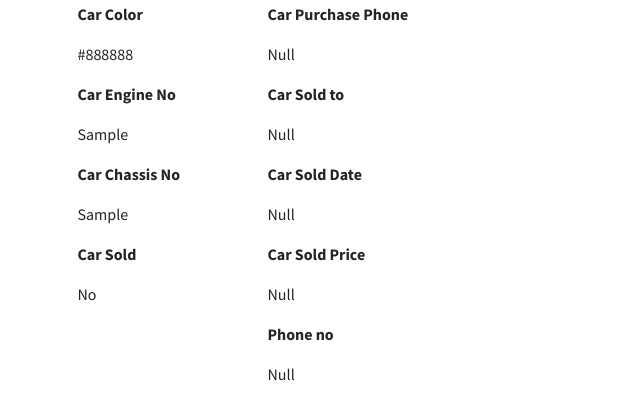
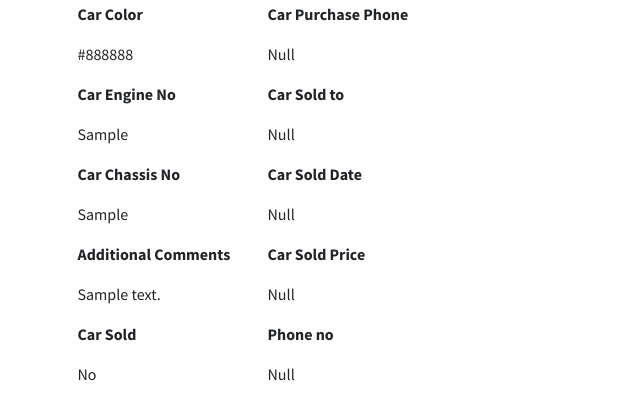
Before and after one commit to zainsarfraz/carsinventory, a PHP site: page /pages/tables/viewitem.php?id=1 in a window 1280 px wide. Shown: the part 324-744 px from the top of the page, without its empty margins (0-640 px from the left). Run offline with PHP 8.4, Linux system fonts and the light colour scheme; the visitor is signed in with stand-in values (Sample User, id 1); tables that the repository leaves empty or names only in its code hold one stand-in row (values such as "Sample post"); grey boxes marked "Sample" are stand-in pictures; data that the repository does not hold is empty; some libraries are stand-ins or nearby versions.

Commit message:
Update viewitem.php
supprt for comments column

```diff
--- a/pages/tables/viewitem.php
+++ b/pages/tables/viewitem.php
@@ -37,7 +37,7 @@ session_start();
 	$id_of_car = $_GET['id'];
 	$pfrom=$pdate=$pprice=$pphone=$sto=$sdate=$sprice="Null";
 
-	$sql = "select car.name,car.company,car.year,car.color,car.engine_no,car.chassis_no,car.sold from car where car.id = '$id_of_car'";
+	$sql = "select car.name,car.company,car.year,car.color,car.engine_no,car.chassis_no,car.sold,car.comments from car where car.id = '$id_of_car'";
 	$result = mysqli_query($conn, $sql);
 
 	if (mysqli_num_rows($result) > 0) {
@@ -56,6 +56,7 @@ session_start();
 	<b><p>Car Color</p></b><p>". $row["color"]."</p>
 	<b><p>Car Engine No</p></b><p>".$row["engine_no"]."</p>
 	<b><p>Car Chassis No</p></b><p>".$row["chassis_no"]."</p>
+  <b><p>Additional Comments</p></b><p>".$row["comments"]."</p>
 	<b><p>Car Sold</p></b><p>". $row["sold"]  ."</p>
 	</div>
 	";
@@ -70,7 +71,7 @@ session_start();
 $id_of_car = $_GET['id'];
 	$pfrom=$pdate=$pprice=$pphone=$sto=$sdate=$sprice="Null";
 
-	$sql = "select person.name,car.purchased_date,car.purchased_price,person.phone from car,person where car.id = '$id_of_car' and person.id=car.purchased_from";
+	$sql = "select person.name,car.purchased_date,car.purchased_price,person.phone,car.comments from car,person where car.id = '$id_of_car' and person.id=car.purchased_from";
 	$result = mysqli_query($conn, $sql);
 
 	if (mysqli_num_rows($result) > 0) {
```
